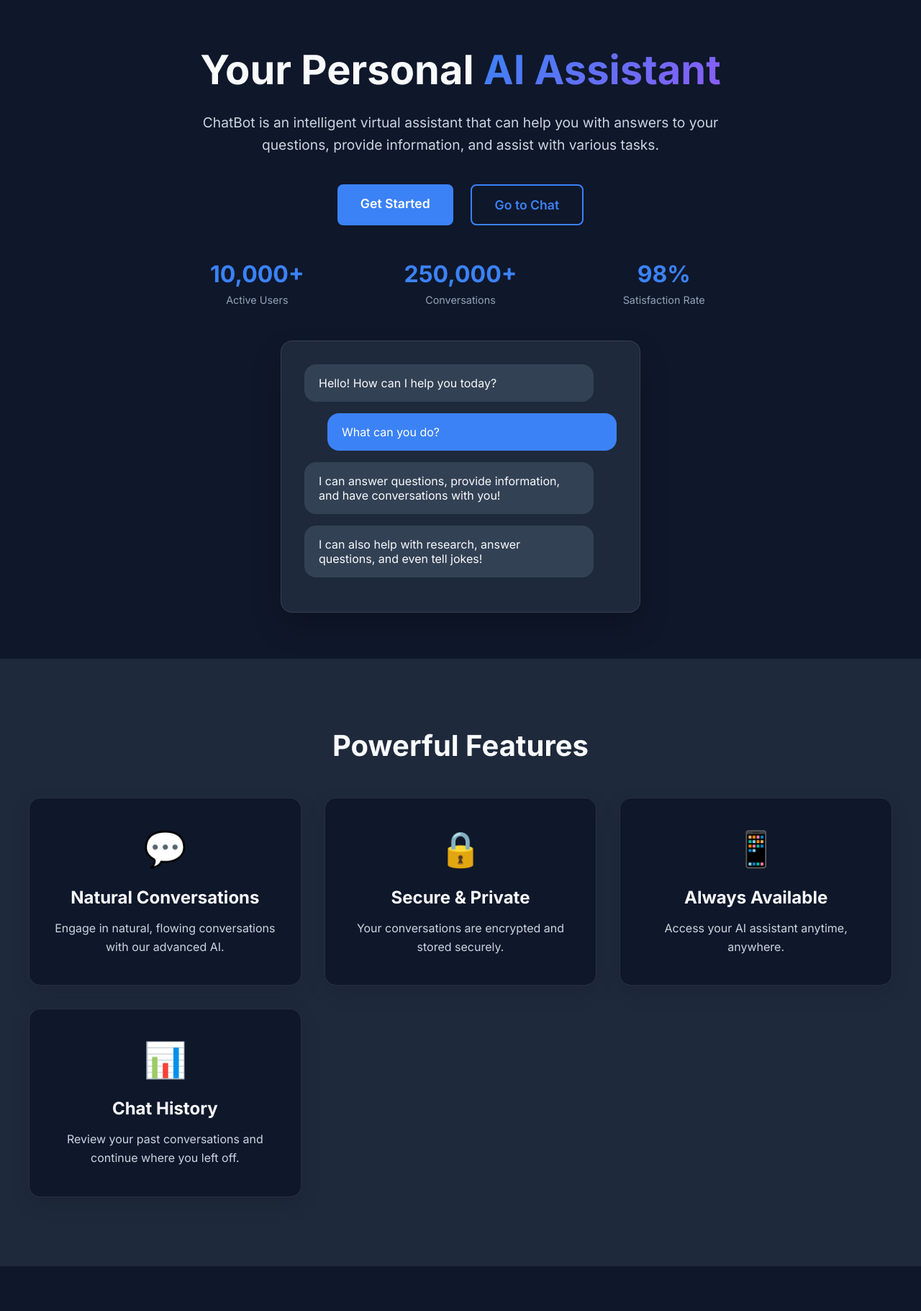
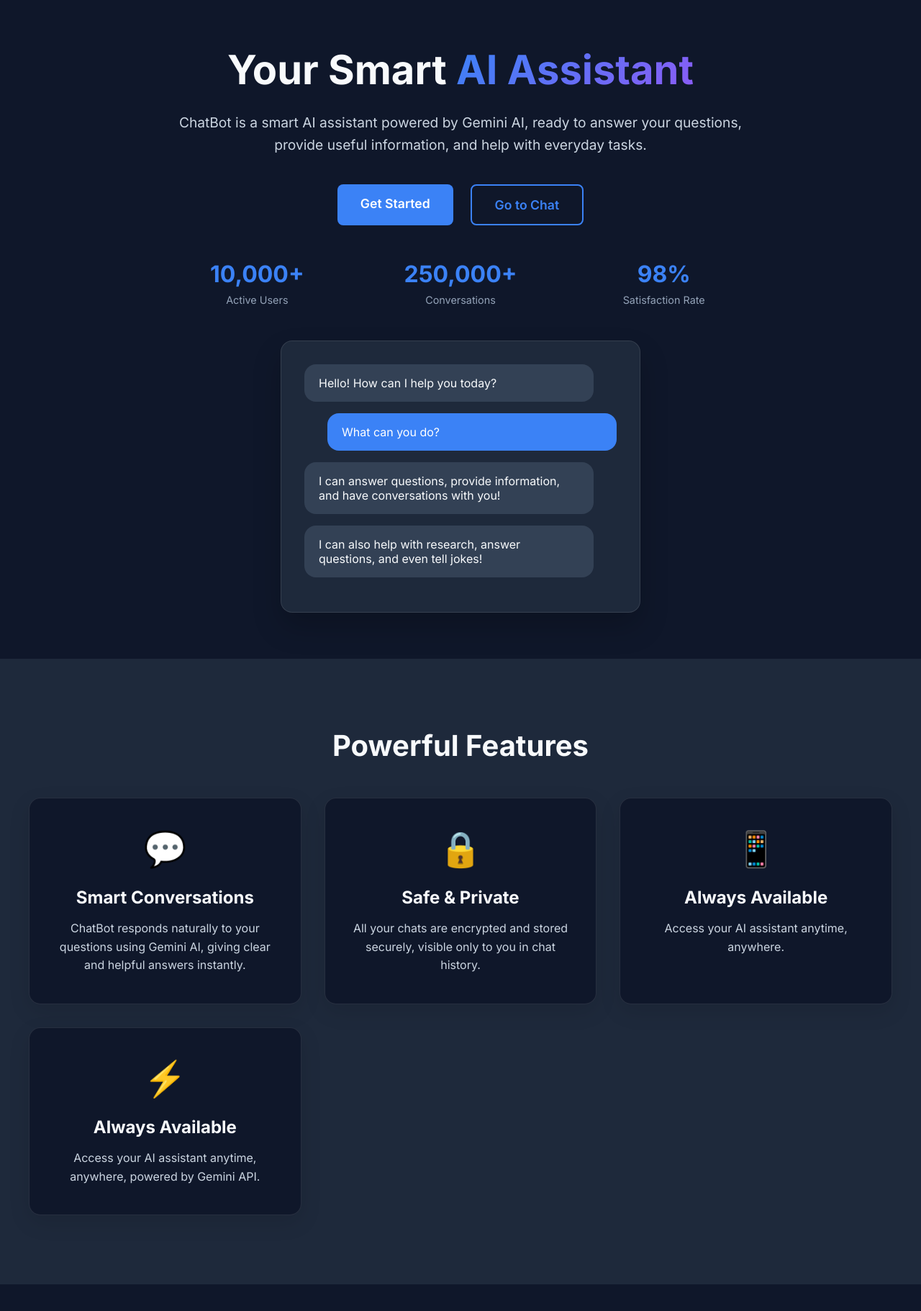
Before and after one commit to Amit-Bhandari0/chat_bot, a Django app: page / in a window 1280 px wide. Shown: the part 99-1920 px from the top of the page at 72% size. Run offline with Django 5.2, Linux system fonts and the light colour scheme.

Commit message:
UI updated

```diff
--- a/chat/templates/chat/landing.html
+++ b/chat/templates/chat/landing.html
@@ -66,13 +66,14 @@
         <section class="hero">
           <div class="hero-content">
             <h1 class="animate-fade-in">
-              Your Personal <span class="gradient-text">AI Assistant</span>
+              Your Smart <span class="gradient-text">AI Assistant</span>
             </h1>
             <p class="animate-fade-in">
-              ChatBot is an intelligent virtual assistant that can help you with
-              answers to your questions, provide information, and assist with
-              various tasks.
+              ChatBot is a smart AI assistant powered by Gemini AI, ready to
+              answer your questions, provide useful information, and help with
+              everyday tasks.
             </p>
+
             <div class="hero-actions animate-fade-in">
               <a href="/signup/" class="btn btn-primary btn-large"
                 >Get Started</a
@@ -115,15 +116,19 @@
           <div class="features-grid">
             <div class="feature-card">
               <div class="feature-icon">💬</div>
-              <h3>Natural Conversations</h3>
+              <h3>Smart Conversations</h3>
               <p>
-                Engage in natural, flowing conversations with our advanced AI.
+                ChatBot responds naturally to your questions using Gemini AI,
+                giving clear and helpful answers instantly.
               </p>
             </div>
             <div class="feature-card">
               <div class="feature-icon">🔒</div>
-              <h3>Secure & Private</h3>
-              <p>Your conversations are encrypted and stored securely.</p>
+              <h3>Safe & Private</h3>
+              <p>
+                All your chats are encrypted and stored securely, visible only
+                to you in chat history.
+              </p>
             </div>
             <div class="feature-card">
               <div class="feature-icon">📱</div>
@@ -131,10 +136,11 @@
               <p>Access your AI assistant anytime, anywhere.</p>
             </div>
             <div class="feature-card">
-              <div class="feature-icon">📊</div>
-              <h3>Chat History</h3>
+              <div class="feature-icon">⚡</div>
+              <h3>Always Available</h3>
               <p>
-                Review your past conversations and continue where you left off.
+                Access your AI assistant anytime, anywhere, powered by Gemini
+                API.
               </p>
             </div>
           </div>
@@ -143,14 +149,13 @@
         <section id="about" class="about">
           <h2>About ChatBot</h2>
           <p>
-            ChatBot is built using cutting-edge AI technology to provide you
-            with the best conversational experience. Whether you need
-            information, assistance, or just someone to talk to, ChatBot is here
-            for you 24/7.
+            ChatBot is a smart virtual assistant powered by Gemini AI. It
+            provides instant answers, helpful information, and guidance for your
+            questions and tasks.
           </p>
           <p>
-            Our system learns from interactions to continuously improve and
-            provide more accurate and helpful responses over time.
+            Designed to be fast, reliable, and easy to use, ChatBot offers a
+            seamless AI experience whenever you need assistance.
           </p>
         </section>
 
```
Also changed, not shown: chat_bot/settings.py (+5 -3 lines).
